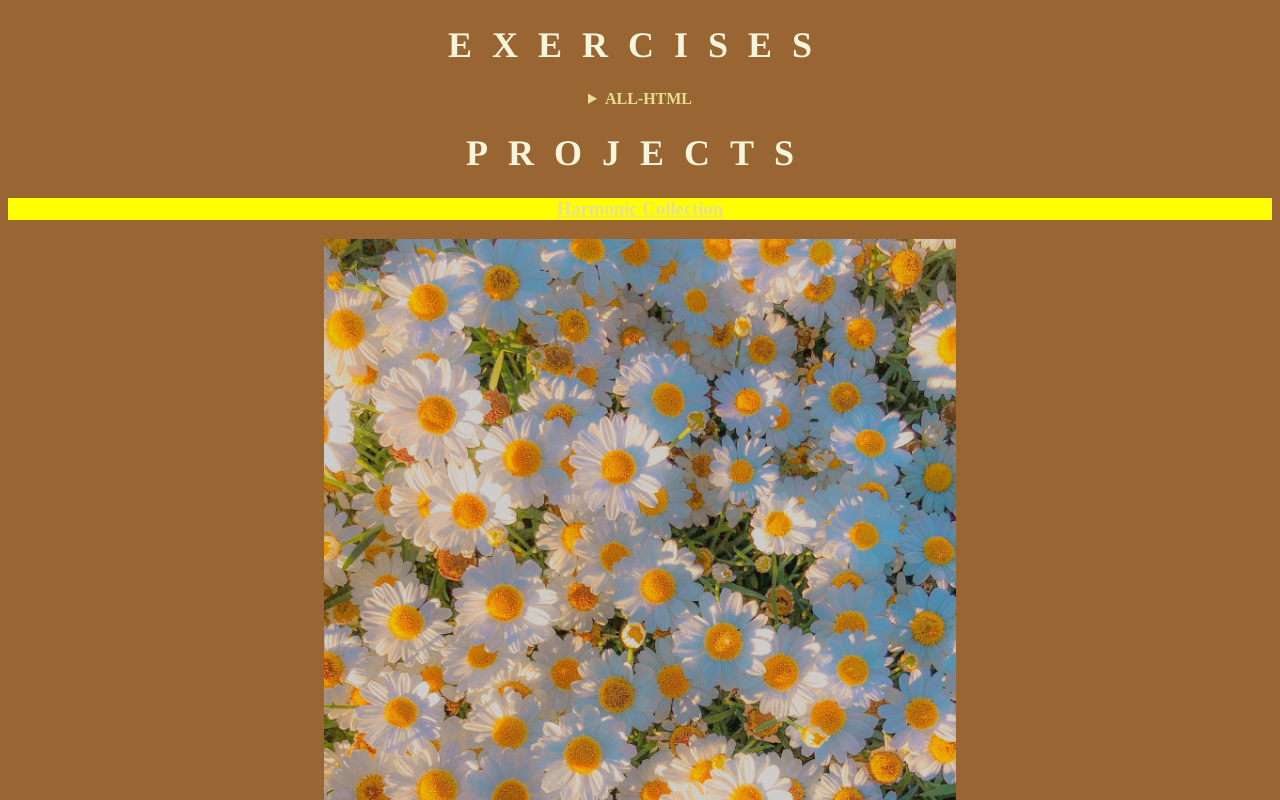
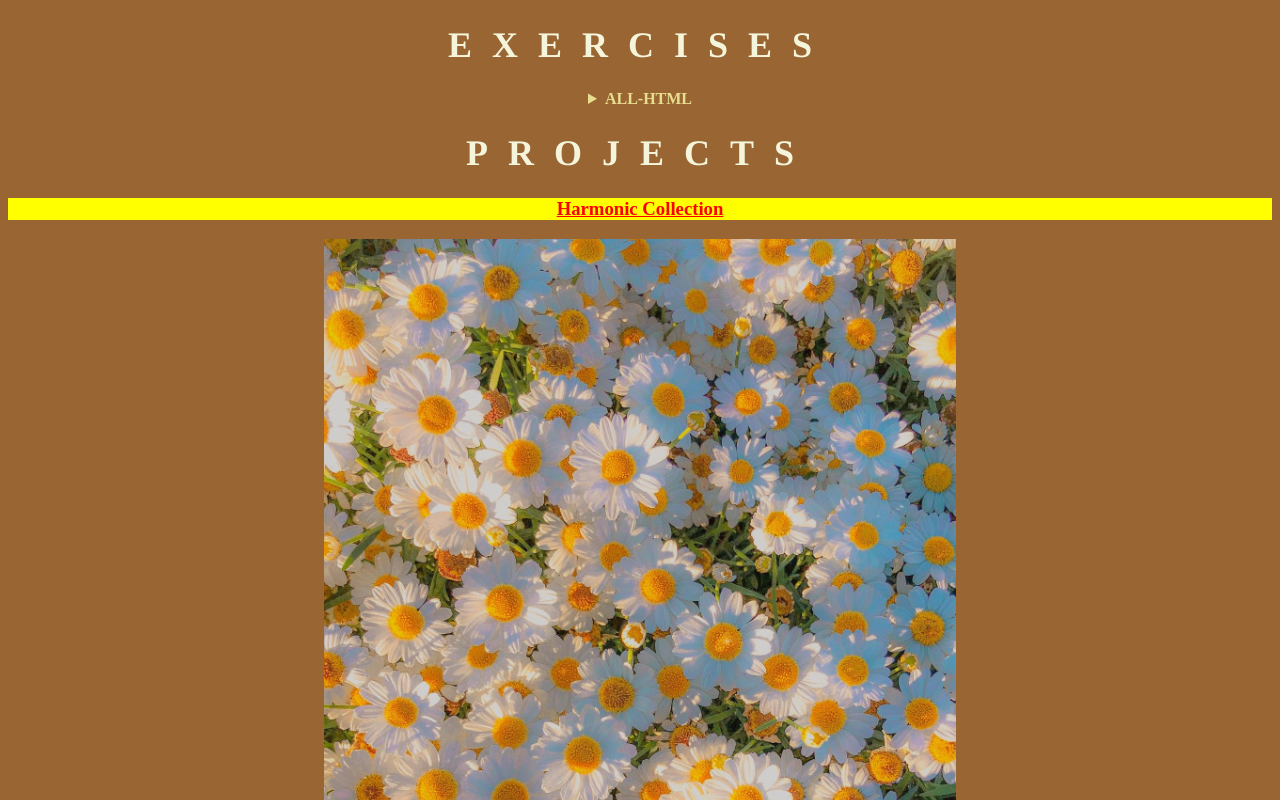
Before and after one commit to ewwamu/wue375.github.io, a plain HTML site: page index.html in a window 1280 px wide. In both pictures the pointer is over the link "Harmonic Collection". Shown: the top 800 px of the page. Drawn offline with Linux system fonts and the light colour scheme.

Commit message:
Update main.css

```diff
--- a/assets/main.css
+++ b/assets/main.css
@@ -34,3 +34,8 @@ details {color: #e8de90;
 h3:hover {
   background-color: yellow;
 }
+
+/* mouse over link */
+a:hover {
+  color: red;
+}
```
